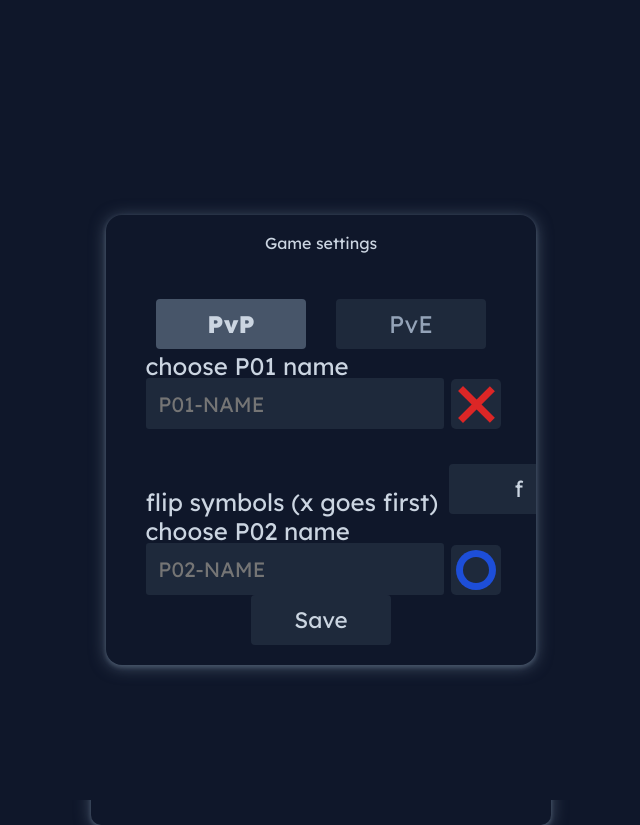
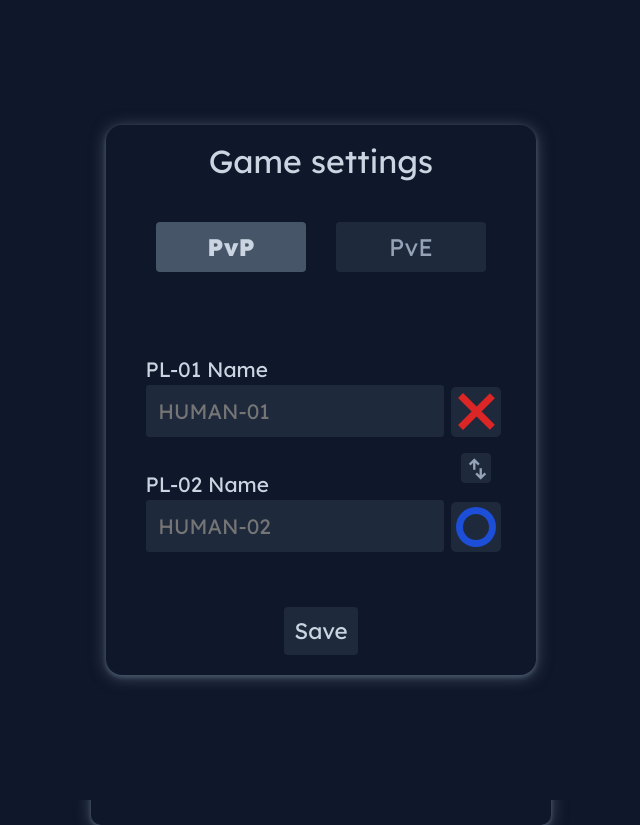
Before and after one commit to eLamine-dev/Tic-Tac-Toe, a website: page index.html in a window 1280 px wide. Shown: the whole page, without its empty margins (319-959 px from the left). Drawn offline with nearby package versions, Linux system fonts and the light colour scheme.

Commit message:
added flip symbol

```diff
--- a/index.html
+++ b/index.html
@@ -6,7 +6,7 @@
       <meta name="viewport" content="width=device-width, initial-scale=1.0" />
       <link
          rel="stylesheet"
-         href="https://cdnjs.cloudflare.com/ajax/libs/font-awesome/4.7.0/css/font-awesome.min.css"
+         href="https://fonts.googleapis.com/css2?family=Material+Symbols+Outlined:opsz,wght,FILL,GRAD@20..48,100..700,0..1,-50..200"
       />
       <link rel="stylesheet" href="reset.css" />
       <link rel="stylesheet" href="style.css" />
@@ -41,8 +41,12 @@
             <div class="cell" data-index="8"></div>
          </div>
          <footer class="bottom-buttons">
-            <button>Reset</button>
-            <button>Settings</button>
+            <button>
+               <span class="material-symbols-outlined"> replay </span>Reset
+            </button>
+            <button>
+               <span class="material-symbols-outlined"> settings </span>Settings
+            </button>
          </footer>
 
          <dialog id="settings-modal">
@@ -73,30 +77,31 @@
                </fieldset>
                <div id="form-body">
                   <fieldset id="player-one">
-                     <label for="player01-name">choose P01 name</label>
+                     <label for="player01-name">PL-01 Name</label>
                      <input
                         type="text"
                         name="player01-name"
-                        placeholder="P01-Name"
+                        placeholder="human-01"
                         maxlength="10"
                         required
                      />
                   </fieldset>
                   <div class="symbol-choice x"></div>
-                  <div>flip symbols (x goes first)</div>
-                  <button>f</button>
+                  <button id="flip-symbols-btn">
+                     <span class="material-symbols-outlined">swap_vert</span>
+                  </button>
                   <fieldset id="player-two">
-                     <label for="player0-name">choose P02 name</label>
+                     <label for="player0-name">PL-02 Name</label>
                      <input
                         type="text"
                         name="player02-name"
-                        placeholder="P02-Name"
+                        placeholder="human-02"
                         maxlength="10"
                         required
                      />
                   </fieldset>
                   <fieldset id="game-level">
-                     <label for="game-level">choose AI difficultly</label>
+                     <label for="game-level">AI difficultly</label>
                      <div id="difficulty-choices">
                         <input
                            type="radio"
--- a/style.css
+++ b/style.css
@@ -188,10 +188,10 @@ body {
 
 #settings-modal {
    color: var(--theme-lighter);
-   height: 450px;
+   height: 550px;
    width: min(430px, 100vw);
    position: fixed;
-   top: 55%;
+   top: 50%;
    left: 50%;
    transform: translate(-50%, -50%);
    background-color: var(--theme-darker);
@@ -233,9 +233,11 @@ body {
 }
 
 #form-header {
-   height: 20%;
+   color: var(--theme-lighter);
+   height: 15%;
    align-self: center;
    justify-self: center;
+   font-size: 2rem;
 }
 
 #game-mode {
@@ -273,6 +275,7 @@ body {
    transition: all 0.3s;
    outline: none;
    text-transform: uppercase;
+   margin-top: 5px;
 }
 
 #game-level {
@@ -284,11 +287,27 @@ body {
    flex: 1;
    display: grid;
    grid-template-columns: 85% 15%;
-   grid-template-rows: 80px 80px;
+   grid-template-rows: 110px 110px;
    font-size: 1.5rem;
    align-content: center;
    align-items: flex-end;
    gap: 5px;
+   position: relative;
+}
+
+#form-body label {
+   color: var(--theme-lighter);
+   font-size: 1.3rem;
+}
+
+#flip-symbols-btn {
+   height: 30px;
+   width: 30px;
+   position: absolute;
+   color: var(--theme-light);
+   top: 54%;
+   left: 90%;
+   padding: 4px;
 }
 
 .symbol-choice {
@@ -306,10 +325,9 @@ body {
 #difficulty-choices {
    display: flex;
    justify-content: space-between;
-   /* background-color: #cecece; */
-   /* height: 50px; */
    justify-content: space-between;
    gap: 5px;
+   margin-top: 5px;
 }
 
 #difficulty-choices input[type='radio'],
@@ -349,13 +367,25 @@ body {
    justify-content: space-around;
 }
 
+.bottom-buttons button {
+   height: 50px;
+   min-width: 140px;
+   display: flex;
+   align-items: center;
+   justify-content: center;
+   gap: 5px;
+}
+
 button {
    font-size: 1.4rem;
    border-radius: 4px;
    border: none;
-   height: 50px;
-   min-width: 140px;
    padding: 10px;
    background-color: var(--theme-dark);
    color: var(--theme-lighter);
+   cursor: pointer;
 }
+
+.material-symbols-outlined {
+   font-variation-settings: 'FILL' 0, 'wght' 700, 'GRAD' 0, 'opsz' 48;
+}
```
